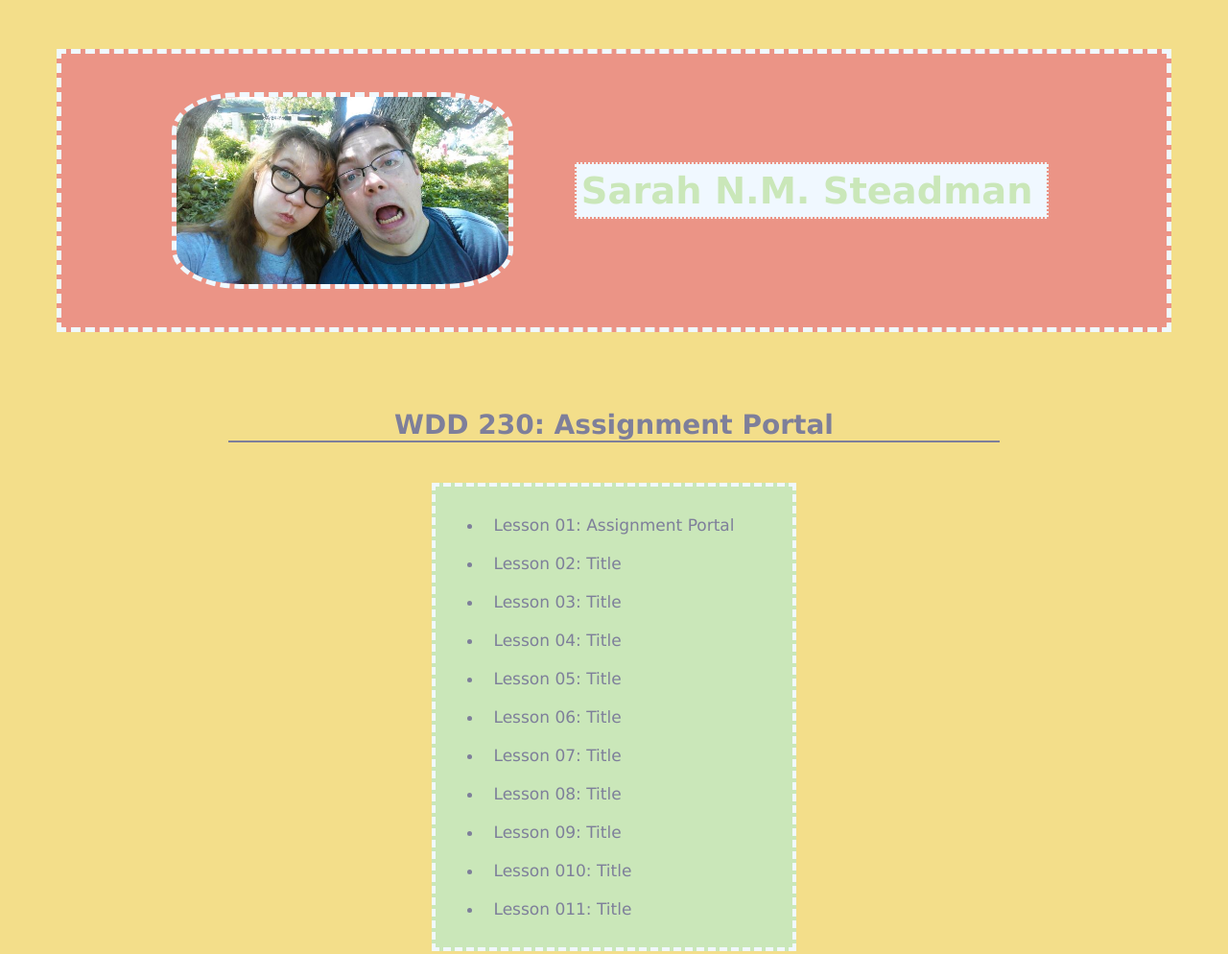
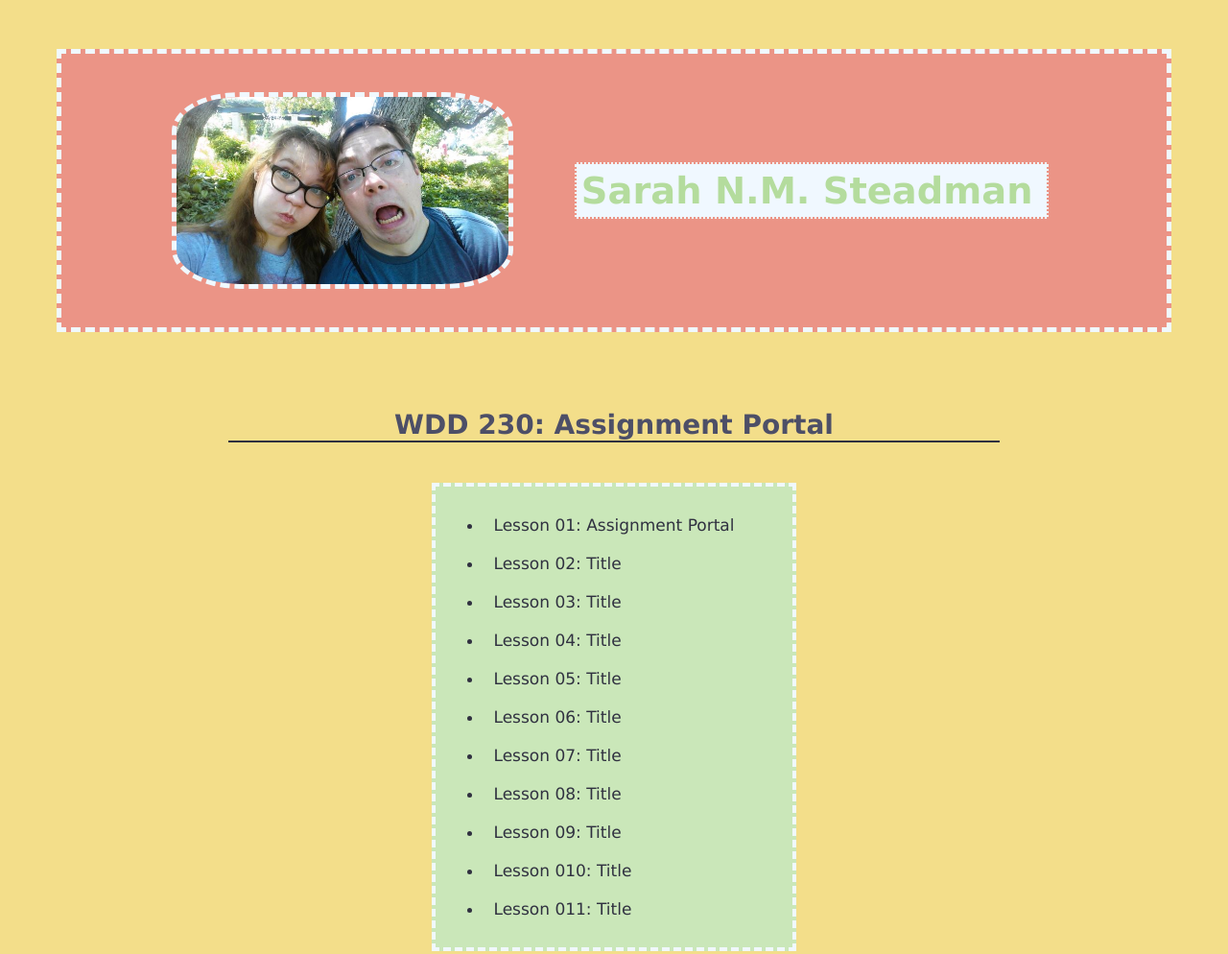
Before and after one commit to sarahsteadman/WDD-230, a plain HTML site: page index.html in a window 1280 px wide. Shown: the top 994 px of the page at 96% size. Drawn offline with Linux system fonts and the light colour scheme.

Commit message:
contrast edit

```diff
--- a/styles/styles.css
+++ b/styles/styles.css
@@ -16,7 +16,7 @@ img{
 }
 h1{
     font-size: 3vw;
-    color:#CAE7B9;
+    color:#b4dc9d;
     padding: 5px 15px 5px 5px;
     background-color: aliceblue;
     margin: auto 4vw auto 5vw;
@@ -27,9 +27,9 @@ h2{
     font-family: 'Lucida Handwriting', 'Lucida Sans', 'Lucida Sans Regular';
     text-align: center;
     font-size: 28px;
-    color: #7E7F9A;
+    color: #4d4f67;
     margin: 80px 18vw 25px 18vw;
-    border-bottom: 2px solid #7E7F9A;
+    border-bottom: 2px solid #303140;
 }
 #listbox{
     text-align: center;
@@ -42,7 +42,7 @@ ul{
     font-size: 17px;
     border: 4px dashed aliceblue;
     font-family: 'Lucida Handwriting', 'Lucida Sans', 'Lucida Sans Regular';
-    color:#7E7F9A;
+    color:#303140;
   }
   a{
     text-decoration: none;
```
